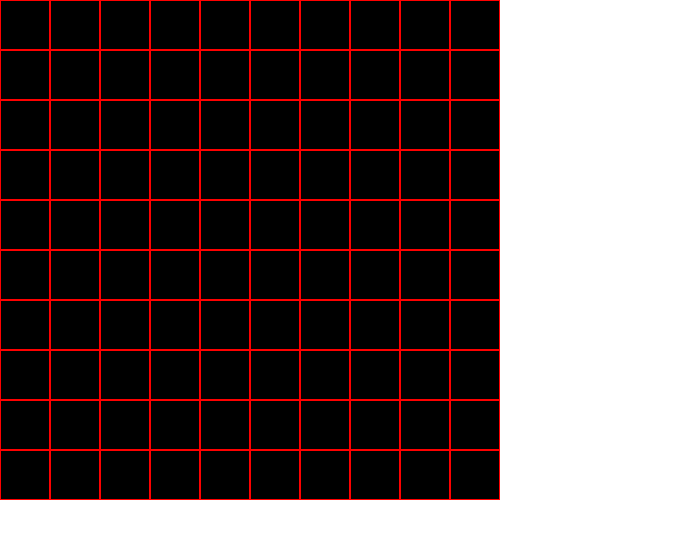
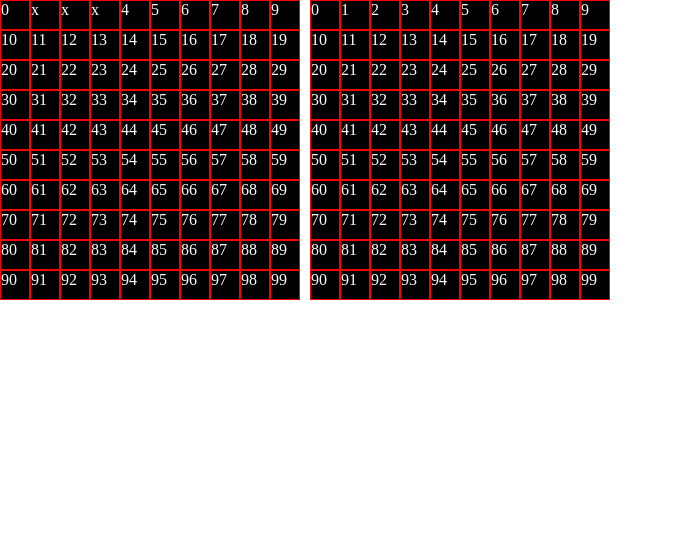
Before and after one commit to yabetsg/battleship, a website built with webpack: page dist/index.html in a window 1280 px wide. Shown: the whole page, without its empty margins (0-673 px from the left). Built offline with nearby package versions, Linux system fonts and the light colour scheme.

Commit message:
Update gameboard ui

```diff
--- a/src/factories/GameBoard.js
+++ b/src/factories/GameBoard.js
@@ -19,8 +19,10 @@ export default class GameBoard {
   placeShip(ship) {
     let column = ship.column;
     let position = ship.position;
+
     for (let i = 0; i < position.length; i++) {
-      this.board[column][position[i]] = "x";
+      this.board[column][this.board[column].indexOf(position[i])] = 'x'
+
     }
   }
 
--- a/src/factories/Player.js
+++ b/src/factories/Player.js
@@ -1,5 +1,6 @@
 export class Player{
     constructor(){
+        this.turn = true;
         this.position = this.position;
     }
 
--- a/src/factories/Ship.js
+++ b/src/factories/Ship.js
@@ -4,6 +4,7 @@ export default class Ship{
         this.hits = [];
         this.position = position;
         this.column = column;
+
     }
     hit(hitPosition){
         if(this.position.includes(hitPosition)&& !(this.hits.includes(hitPosition))){
--- a/src/index.js
+++ b/src/index.js
@@ -1 +1,2 @@
-import { createBoard } from "./scripts/dom";
+import { createBoard, clickEvent } from "./scripts/dom";
+import { runGame } from "./scripts/main";
--- a/src/scripts/dom.js
+++ b/src/scripts/dom.js
@@ -1,12 +1,71 @@
+import GameBoard from "../factories/GameBoard";
+import Ship from "../factories/Ship";
+export const createBoard = (newBoard,id)=>{
+    const container = document.querySelector(id);
+    newBoard.initialize();
+    let board = newBoard.board;
+    board.forEach(e=>{
+        e.forEach(e=>{
+            const div = document.createElement('div');
+            div.classList.add('grids');
+            container.appendChild(div);
+            div.value = e;
+            div.innerText = e;
 
-export const createBoard = ()=>{
-    const container = document.querySelector('#container');
+        });
+    });
 
-    for(let i = 0;i<100;i++){
-        const div = document.createElement('div');
-        div.classList.add('grids');
-        container.appendChild(div);
-    }
 
 }
-createBoard();
+export const updateBoard = (newBoard,containerID,gridID)=>{
+    removeBoard(containerID,gridID);
+    const container = document.querySelector(containerID);
+    let board = newBoard.board;
+    board.forEach(e=>{
+        e.forEach(e=>{
+            const div = document.createElement('div');
+            div.classList.add('grids');
+            container.appendChild(div);
+            div.value = e;
+            div.innerText = e;
+
+        });
+
+    });
+
+
+}
+export const removeBoard = (containerID,gridID)=>{
+    const container = document.querySelector(containerID);
+    const grid = document.querySelectorAll(gridID);
+    grid.forEach(element=> {
+        if(container.hasChildNodes())
+        container.removeChild(element)
+    });
+}
+export const clickEvent = (player,ai)=>{
+    const grids = document.querySelectorAll('.grids');
+    grids.forEach(element=>element.addEventListener('click',(e)=>{
+        if(player.turn){
+             ai.turn = true;
+             player.turn = false;
+            console.log('player: '+e.target.value);
+             const event = new Event('click');
+            element.dispatchEvent(event);
+        }else if(ai.turn){
+            console.log('ai: '+ ai.autoPlay());
+            ai.turn = false;
+            player.turn = true;
+
+        }
+
+    }));
+}
+export const renderShips = (gameboard) =>{
+    const ship = new Ship(3,0,[1,2,3]);
+    gameboard.placeShip(ship);
+    const grids = document.querySelectorAll('#primary-container>.grids');
+    grids.forEach(element=>element.addEventListener('mouseover',(e)=>{
+        // console.log('x');
+    }));
+}
--- /dev/null
+++ b/src/scripts/main.js
@@ -0,0 +1,17 @@
+import GameBoard from "../factories/GameBoard";
+import { Player } from "../factories/Player"
+import { clickEvent, createBoard, removeBoard, renderShips, updateBoard } from "./dom";
+export const runGame = ()=>{
+    const player = new Player();
+    const ai = new Player();
+    const gameboard = new GameBoard();
+    const gameboard2 = new GameBoard();
+
+    createBoard(gameboard,'#primary-container');
+    createBoard(gameboard2,'#secondary-container');
+     renderShips(gameboard);
+    updateBoard(gameboard,'#primary-container',".grids");
+     console.log(gameboard.board);
+     clickEvent(player,ai);
+}
+runGame();
--- a/src/tests/GameBoard.test.js
+++ b/src/tests/GameBoard.test.js
@@ -12,21 +12,20 @@ describe('GameBoard test',()=>{
         board.initialize();
         expect(board.board[0][0]).toEqual(0);
     });
+    it('check placement of ship after intitialization',()=>{
+        board.initialize();
+        board.placeShip(new Ship(3,0,[0,1,2]));
+        expect(board.board[0][1]).toEqual('x');
+    });
     it('test already made board',()=>{
         expect(board.board[1][0]).toEqual(8);
     });
 
-    it('test placeShip method',()=>{
-        board.placeShip(new Ship(3,1,[1,2,3]))
-        expect(board.board[1][1]).toEqual('x');
-        expect(board.board[1][2]).toEqual('x');
-        expect(board.board[1][3]).toEqual('x');
-    })
     it('test hit attack method',()=>{
-        board.placeShip(new Ship(3,1,[1,2,3]))
-        board.recieveAttack(1,1);
-        board.recieveAttack(1,2);
-        expect(board.hits).toEqual([[],[1,2]]);
+        board.placeShip(new Ship(3,0,[1,2,3]))
+        board.recieveAttack(0,1);
+        board.recieveAttack(0,2);
+        expect(board.hits).toEqual([[1,2]]);
     })
     it('test missed attack method',()=>{
         board.placeShip(new Ship(3,1,[1,2,3]))
--- a/src/tests/Player.test.js
+++ b/src/tests/Player.test.js
@@ -5,7 +5,9 @@ describe('player class test',()=>{
     beforeEach(()=>{
         player = new Player();
     })
-    it('',()=>{
-        expect(player.autoPlay()).toEqual(5)
+    it('returns whole number',()=>{
+        let randomWholeDigit= player.autoPlay();
+        let whole = ((randomWholeDigit*10)%10);
+        expect(whole).toEqual(0)
     })
 })
```
Also changed, not shown: dist/bundle.js, dist/index.html, dist/style.css.
